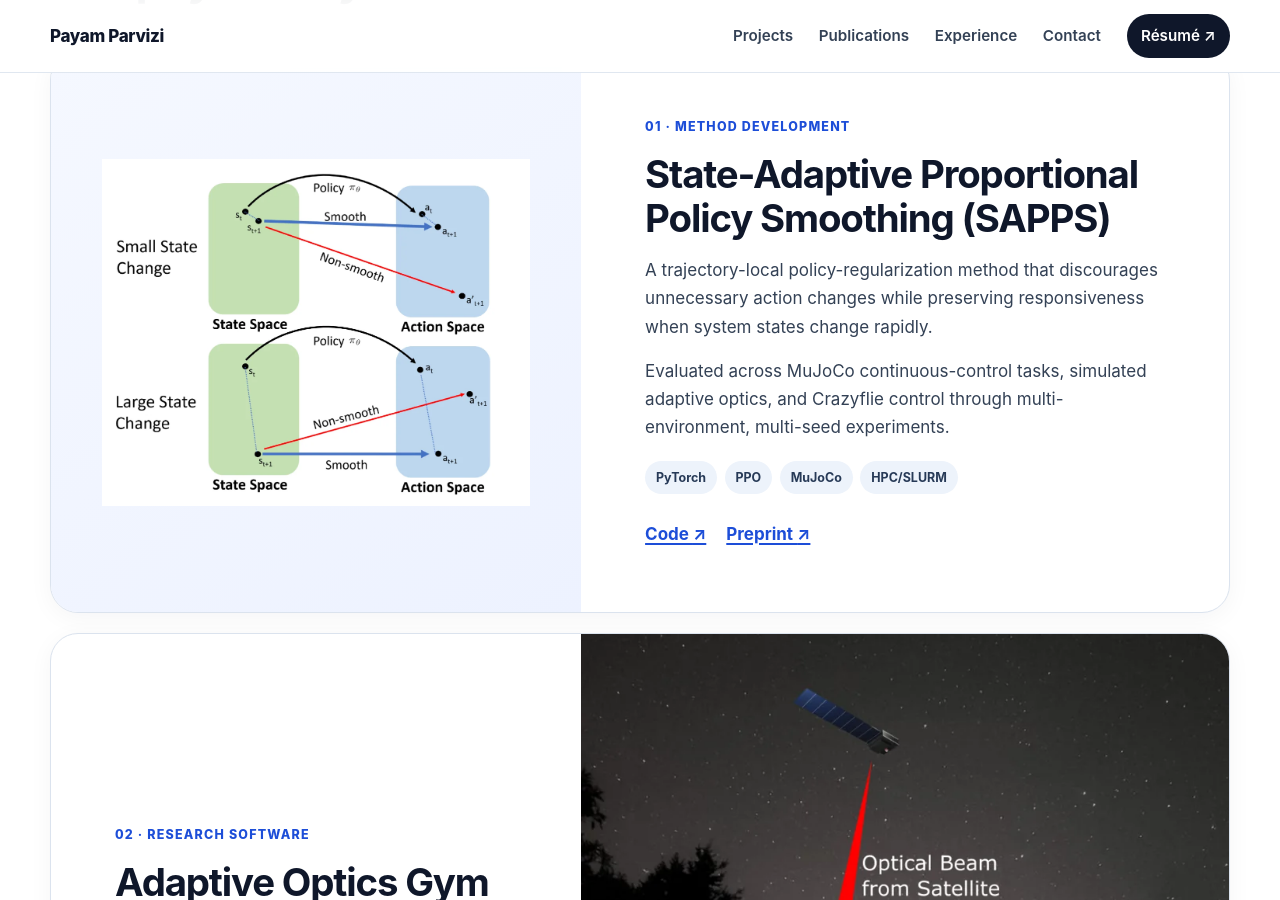
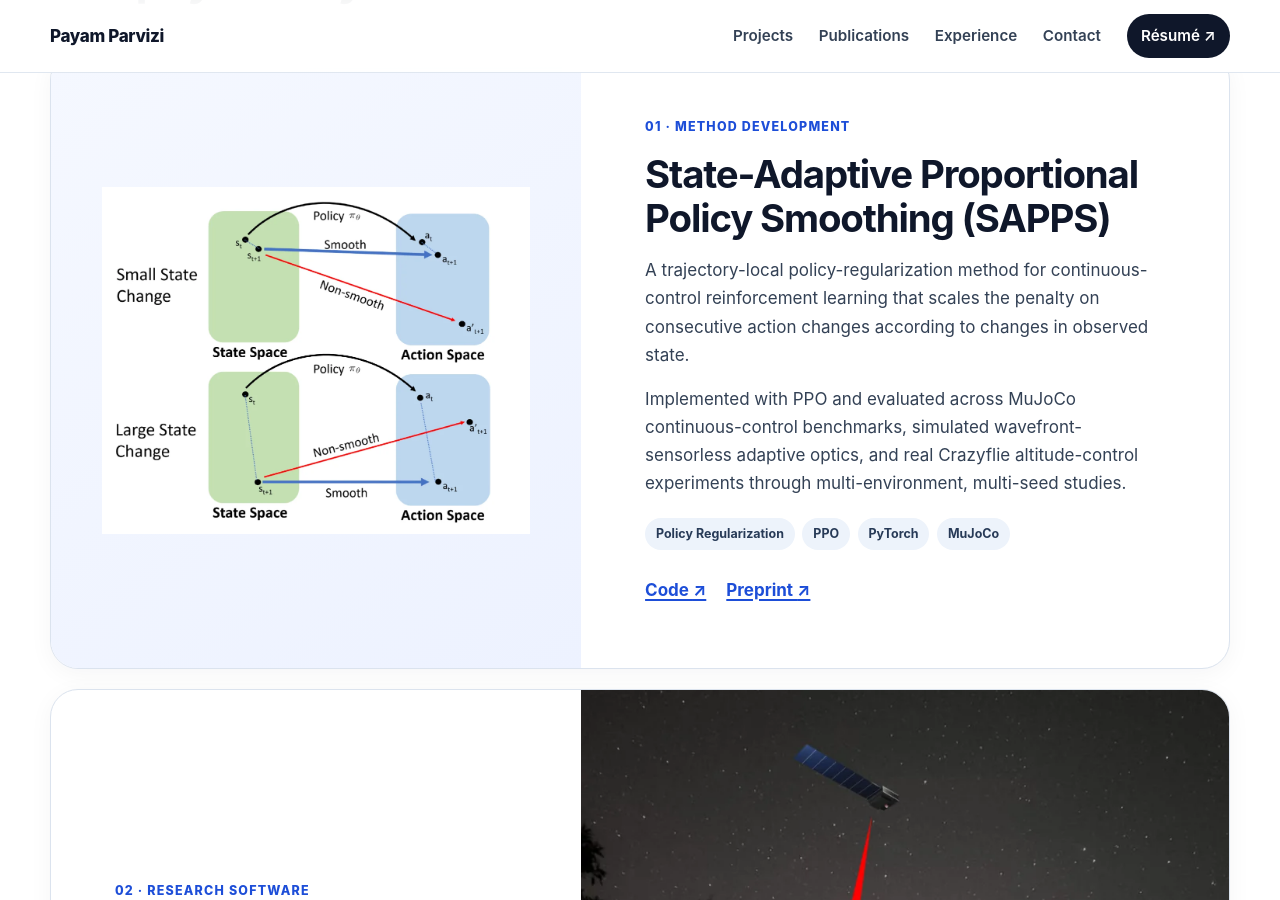
Before and after one commit to payamparvizi/payamparvizi.github.io, a Jekyll site: the page built from index.html, in a window 1280 px wide and 900 px high, scrolled down 1919 px. Built offline with Jekyll 4.4.1, drawn with Linux system fonts in a browser that asks for light colours.

Commit message:
Update index.html

```diff
--- a/index.html
+++ b/index.html
@@ -90,21 +90,49 @@ image: "/assets/img/payam-parvizi-headshot.webp"
     <div class="projects">
       <article class="project project-featured">
         <div class="project-media media-contain">
-          <img src="{{ '/assets/img/sapps.webp' | relative_url }}" width="1000" height="812" alt="Conceptual diagram of SAPPS adapting action smoothing to small and large state changes" loading="lazy" decoding="async">
+          <img src="{{ '/assets/img/sapps.webp' | relative_url }}" width="1000" height="812" alt="alt="Conceptual diagram of SAPPS adapting action smoothing to small and large state changes" loading="lazy" decoding="async">
         </div>
         <div class="project-content">
           <p class="project-number">01 · Method development</p>
+
           <h3>State-Adaptive Proportional Policy Smoothing (SAPPS)</h3>
-          <p>A trajectory-local policy-regularization method that discourages unnecessary action changes while preserving responsiveness when system states change rapidly.</p>
-          <p>Evaluated across MuJoCo continuous-control tasks, simulated adaptive optics, and Crazyflie control through multi-environment, multi-seed experiments.</p>
-          <ul class="tag-list" aria-label="Technologies">
-            <li>PyTorch</li><li>PPO</li><li>MuJoCo</li><li>HPC/SLURM</li>
+
+          <p>
+            A trajectory-local policy-regularization method for continuous-control
+            reinforcement learning that scales the penalty on consecutive action changes
+            according to changes in observed state.
+          </p>
+
+          <p>
+            Implemented with PPO and evaluated across MuJoCo continuous-control benchmarks,
+            simulated wavefront-sensorless adaptive optics, and real Crazyflie
+            altitude-control experiments through multi-environment, multi-seed studies.
+          </p>
+
+          <ul class="tag-list" aria-label="Technologies and methods">
+            <li>Policy Regularization</li>
+            <li>PPO</li>
+            <li>PyTorch</li>
+            <li>MuJoCo</li>
           </ul>
+
           <div class="project-links">
-            <a href="https://github.com/payamparvizi/sapps-rl" target="_blank" rel="noopener noreferrer">Code <span aria-hidden="true">↗</span></a>
-            <a href="https://doi.org/10.36227/techrxiv.177004949.91897305" target="_blank" rel="noopener noreferrer">Preprint <span aria-hidden="true">↗</span></a>
+            <a
+              href="https://github.com/payamparvizi/sapps-rl"
+              target="_blank"
+              rel="noopener noreferrer"
+            >
+              Code <span aria-hidden="true">↗</span>
+            </a>
+
+            <a
+              href="https://doi.org/10.36227/techrxiv.177004949.91897305"
+              target="_blank"
+              rel="noopener noreferrer"
+            >
+              Preprint <span aria-hidden="true">↗</span>
+            </a>
           </div>
-        </div>
       </article>
 
       <article class="project">
```
